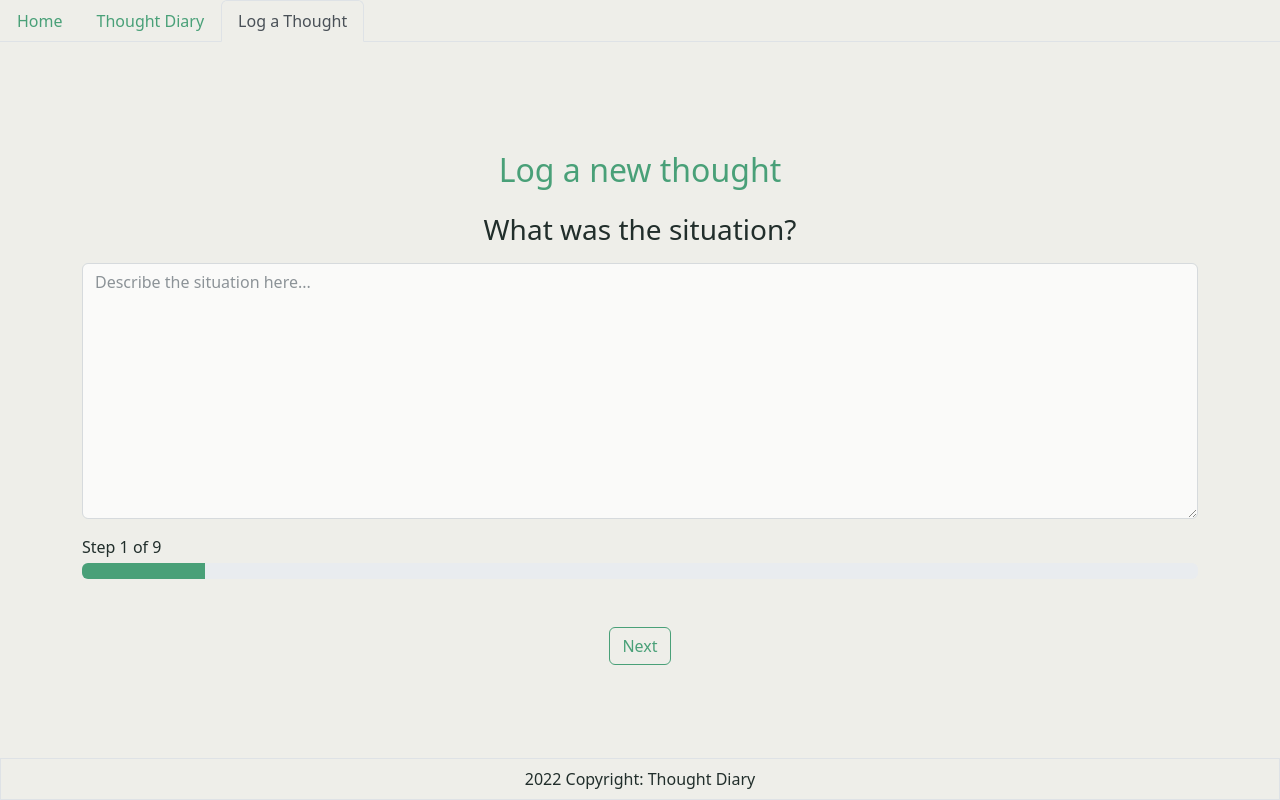
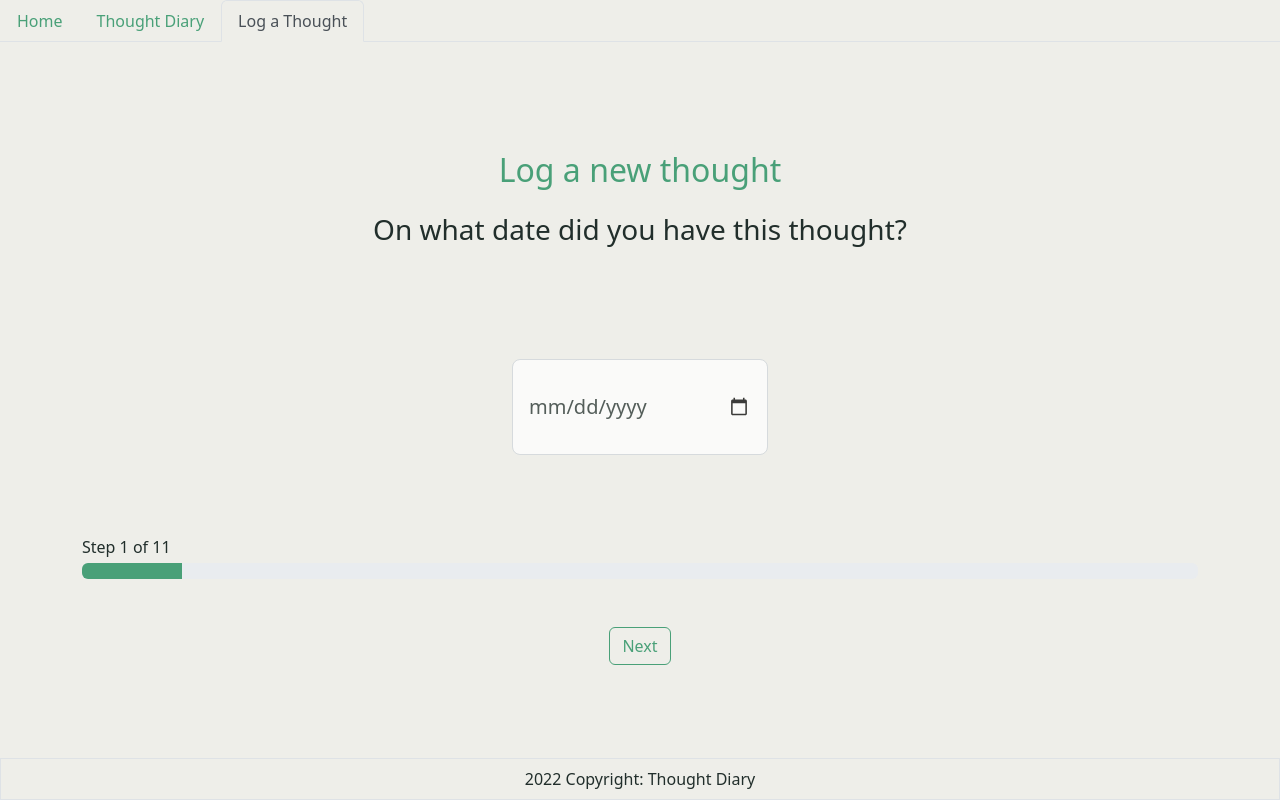
Before and after one commit to AlphaPentagon/thought_diary, a React (Create React App) app in the folder frontend/: page /newThought in a window 1280 px wide. Built offline with nearby package versions, Linux system fonts and the light colour scheme.

Commit message:
Date and time pickers implemented and working.  One console error regarding form control to fix

```diff
--- a/frontend/src/components/ThoughtCard/ThoughtCard.js
+++ b/frontend/src/components/ThoughtCard/ThoughtCard.js
@@ -5,8 +5,10 @@ import ThoughtModal from "../../components/Modal/Modal.js";
 const ThoughtCard = ({ thought, index, handleDelete }) => {
   const [isHovering, setIsHovering] = useState(false);
 
-  const date = thought.createdAt.split("").slice(0, 10).join("");
-  const time = thought.createdAt.split("").slice(11, 16).join("");
+  // const date = thought.createdAt.split("").slice(0, 10).join("");
+  // const time = thought.createdAt.split("").slice(11, 16).join("");
+  const date = thought.date.split("-").reverse().join("-");
+  const time = thought.time;
 
   const handleMouseOver = () => {
     setIsHovering(true);
--- /dev/null
+++ b/frontend/src/components/ThoughtForm/DateForm/DateForm.js
@@ -0,0 +1,30 @@
+import Form from "react-bootstrap/Form";
+
+const DateForm = ({ questionText, onChange, input }) => {
+  return (
+    <Form.Group
+      //   controlId="thoughtForm.ControlDate"
+      d-fluid="lg"
+      className="mb-3 mx-auto"
+    >
+      <Form.Label as="h3" className="mb-3">
+        {questionText}
+      </Form.Label>
+      <Form.Control
+        size="lg"
+        id="forms-bg-color"
+        className="opacity-75"
+        type="date"
+        onChange={onChange}
+        value={input}
+        style={{
+          width: "min(16rem, 100%)",
+          margin: "7rem auto 5rem auto",
+          height: "6rem",
+        }}
+      />
+    </Form.Group>
+  );
+};
+
+export default DateForm;
--- a/frontend/src/components/ThoughtForm/ThoughtForm.js
+++ b/frontend/src/components/ThoughtForm/ThoughtForm.js
@@ -2,6 +2,8 @@
 import { useState, useEffect } from "react";
 import TextForm from "./TextForm/TextForm";
 import NumberForm from "./NumberForm/NumberForm";
+import DateForm from "./DateForm/DateForm";
+import TimeForm from "./TimeForm/TimeForm";
 import ThoughtsFormData from "../../libs/ThoughtsFormData";
 import Form from "react-bootstrap/Form";
 import Button from "react-bootstrap/Button";
@@ -11,6 +13,8 @@ import ProgressBar from "react-bootstrap/ProgressBar";
 const ThoughtForm = ({ currentThought }) => {
   const [formStep, setFormStep] = useState(1);
   const [formData, setFormData] = useState({
+    date: "",
+    time: "",
     situation: "",
     thought: "",
     thought_rating: 0,
@@ -73,6 +77,8 @@ const ThoughtForm = ({ currentThought }) => {
   useEffect(() => {
     if (currentThought) {
       setFormData({
+        date: currentThought.date,
+        time: currentThought.time,
         situation: currentThought.situation,
         thought: currentThought.thought,
         thought_rating: currentThought.thought_rating,
@@ -109,26 +115,56 @@ const ThoughtForm = ({ currentThought }) => {
     setFormData({ ...formData, [ThoughtsFormData[formStep - 1].title]: input });
   };
 
+  const handleFormType = (type) => {
+    console.log(formData);
+    switch (type) {
+      case "text":
         return (
-    <>
-      {!formCompleted ? (
-        <Container fluid="md" className="mt-4">
-          <Form onSubmit={handleSubmit}>
-            {ThoughtsFormData[formStep - 1].type === "text" ? (
           <TextForm
             questionText={ThoughtsFormData[formStep - 1].questionText}
             placeholderText={ThoughtsFormData[formStep - 1].placeholderText}
             onChange={onChange}
             input={input}
           />
-            ) : (
+        );
+      case "number":
+        return (
           <NumberForm
             questionText={ThoughtsFormData[formStep - 1].questionText}
             placeholderText={ThoughtsFormData[formStep - 1].placeholderText}
             onChange={onChange}
             input={input}
           />
-            )}
+        );
+      case "date":
+        return (
+          <DateForm
+            questionText={ThoughtsFormData[formStep - 1].questionText}
+            placeholderText={ThoughtsFormData[formStep - 1].placeholderText}
+            onChange={onChange}
+            input={input}
+          />
+        );
+      case "time":
+        return (
+          <TimeForm
+            questionText={ThoughtsFormData[formStep - 1].questionText}
+            placeholderText={ThoughtsFormData[formStep - 1].placeholderText}
+            onChange={onChange}
+            input={input}
+          />
+        );
+      default:
+        return <p>Incorrect form type</p>;
+    }
+  };
+
+  return (
+    <>
+      {!formCompleted ? (
+        <Container fluid="md" className="mt-4">
+          <Form onSubmit={handleSubmit}>
+            {handleFormType(ThoughtsFormData[formStep - 1].type)}
             <p className="text-start mb-1">{`Step ${formStep} of ${ThoughtsFormData.length}`}</p>
             <ProgressBar now={currentProgress} className="mb-5" />
             <div aria-label="Button group for navigating new thought form">
--- /dev/null
+++ b/frontend/src/components/ThoughtForm/TimeForm/TimeForm.js
@@ -0,0 +1,30 @@
+import Form from "react-bootstrap/Form";
+
+const TimeForm = ({ questionText, onChange, input }) => {
+  return (
+    <Form.Group
+      // controlId="thoughtForm.ControlTextarea"
+      d-fluid="lg"
+      className="mb-3 mx-auto"
+    >
+      <Form.Label as="h3" className="mb-3">
+        {questionText}
+      </Form.Label>
+      <Form.Control
+        size="lg"
+        id="forms-bg-color"
+        className="opacity-75"
+        type="time"
+        onChange={onChange}
+        value={input}
+        style={{
+          width: "min(16rem, 100%)",
+          margin: "7rem auto 5rem auto",
+          height: "6rem",
+        }}
+      />
+    </Form.Group>
+  );
+};
+
+export default TimeForm;
--- a/frontend/src/libs/ThoughtsFormData.js
+++ b/frontend/src/libs/ThoughtsFormData.js
@@ -1,55 +1,69 @@
 const ThoughtsFormData = [
   {
+    title: "date",
+    step: 1,
+    questionText: "On what date did you have this thought?",
+    placeholderText: "Please select the date...",
+    type: "date",
+  },
+  {
+    title: "time",
+    step: 2,
+    questionText: "What time did this thought occur?",
+    placeholderText: "Please select the time...",
+    type: "time",
+  },
+  {
     title: "situation",
-    step: 1,
+    step: 2,
     questionText: "What was the situation?",
     placeholderText: "Describe the situation here...",
     type: "text",
   },
   {
     title: "thought",
-    step: 2,
+    step: 3,
     questionText: "What was the thought?",
     placeholderText: "Describe the thought here...",
     type: "text",
   },
   {
     title: "thought_rating",
-    step: 3,
+    step: 4,
     questionText: "How would you rate your belief in the thought?",
     type: "number",
   },
   {
     title: "emotions",
-    step: 4,
+    step: 5,
     questionText: "What was your strongest emotion?",
     placeholderText: "Type your strongest emotion here...",
     type: "text",
   },
   {
     title: "behaviours",
-    step: 5,
+    step: 6,
     questionText: "What behaviours did this thought trigger?",
     placeholderText: "Type your behaviours here...",
     type: "text",
   },
   {
     title: "evidence_for",
-    step: 6,
+    step: 7,
     questionText: "What evidence is there that your thought is true?",
     placeholderText: "Type your evidence for here...",
     type: "text",
   },
   {
     title: "evidence_against",
-    step: 7,
+    step: 8,
     questionText: "What evidence is there that your thought is false?",
     placeholderText: "Type your evidence against here...",
     type: "text",
   },
   {
     title: "balanced_thought",
-    step: 8,
+    step: 9,
     questionText:
       "Weighing the evidence for and against, what is a more balanced thought?",
     placeholderText: "Type your more balanced thought here...",
@@ -57,7 +71,7 @@ const ThoughtsFormData = [
   },
   {
     title: "balanced_rating",
-    step: 9,
+    step: 10,
     questionText: "How would you rate your belief in the new balanced thought?",
     type: "number",
   },
```
Also changed, not shown: 2 other files (tests, documents, lock files or other folders). Lines whose indentation alone changed are shown as unchanged.
